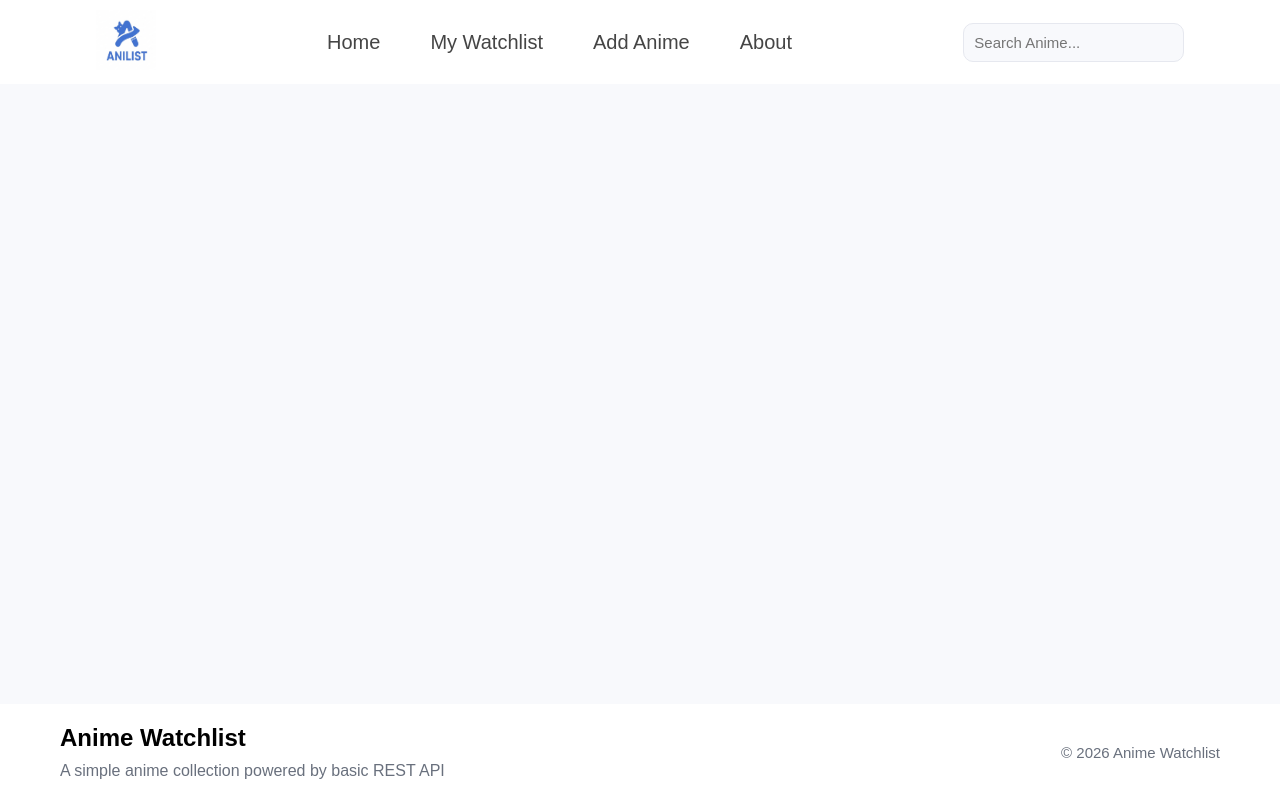
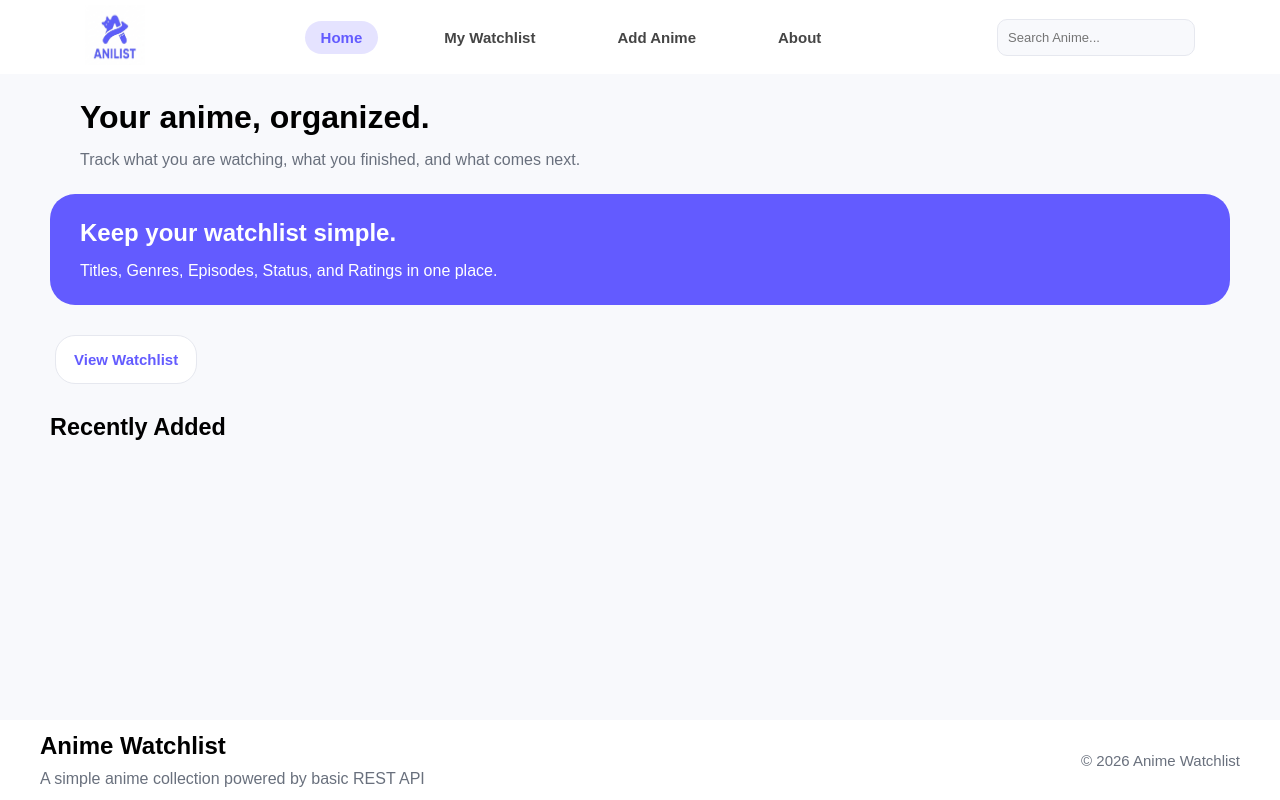
Before and after one commit to Luckyishim/Anime_Watchlist, a React (Vite) app in the folder client_side/Watchlist/: page / in a window 1280 px wide. Built offline with nearby package versions, Linux system fonts and the light colour scheme.

Commit message:
Home page half done

```diff
--- a/client_side/Watchlist/src/App.jsx
+++ b/client_side/Watchlist/src/App.jsx
@@ -1,15 +1,26 @@
 import "./styles/App.css"
 import Navbar from './components/Navbar';
 import Footer from './components/Footer'
+import { Route, Routes } from 'react-router-dom'
+import Home from './pages/Home';
+import MyWatchlist from './pages/MyWatchlist';
+import AddAnime from './pages/AddAnime';
+import About from './pages/About';
+import Card from "./components/Card";
 function App() {
   return (
     <>
       <div className='app-wrapper'>
         <Navbar />
         <main className='main-stuff'>
-
+          <Routes>
+            <Route path="/" element={<Home />} />
+            <Route path="/MyWatchList" element={<MyWatchlist />} />
+            <Route path="/AddAnime" element={<AddAnime />} />
+            <Route path="/About" element={<About />} />
+            <Route path="/testing" element={<Card />}/>
+          </Routes>
         </main>
-
         <Footer />
       </div>
     </>
--- /dev/null
+++ b/client_side/Watchlist/src/components/Card.jsx
@@ -0,0 +1,15 @@
+import "../styles/Card.css"
+export default function Card() {
+  return (
+    <div className="card">
+      <div>
+        <h2>One Piece</h2>
+        <p>Completed</p>
+      </div>
+      <div>
+        <span>Action</span>
+        <span>Adventure</span>
+      </div>
+    </div>
+  )
+}
--- a/client_side/Watchlist/src/components/Navbar.jsx
+++ b/client_side/Watchlist/src/components/Navbar.jsx
@@ -1,12 +1,12 @@
-import logo from '../assets/image.png';
-import { Link, useNavigate } from "react-router-dom";
+import logo from '../assets/logo.png';
+import { NavLink, useNavigate } from "react-router-dom";
 import '../styles/Navbar.css'
 
 export default function Navbar() {
     const navigate = useNavigate();
 
     const handleChange = () => {
-        navigate('/anime')
+        navigate('/')
     }
 
     return (
@@ -15,10 +15,10 @@ export default function Navbar() {
                 <img src={logo} alt="logo" width="60px" height="60px" onClick={handleChange} />
             </div>
             <div className='links'>
-                <Link style={{ textDecoration: 'none' }} >Home</Link>
-                <Link>My Watchlist</Link>
-                <Link>Add Anime</Link>
-                <Link>About</Link>
+                <NavLink to='/' >Home</NavLink>
+                <NavLink to='/MyWatchList' >My Watchlist</NavLink>
+                <NavLink to='/AddAnime' >Add Anime</NavLink>
+                <NavLink to='/About' >About</NavLink>
             </div>
             <div className='search-bar'>
                 <input type='text' placeholder='Search Anime...' />
--- /dev/null
+++ b/client_side/Watchlist/src/pages/About.jsx
@@ -0,0 +1,5 @@
+export default function About() {
+  return (
+    <div>About</div>
+  )
+}
--- /dev/null
+++ b/client_side/Watchlist/src/pages/AddAnime.jsx
@@ -0,0 +1,5 @@
+export default function AddAnime() {
+  return (
+    <div>AddAnime</div>
+  )
+}
--- /dev/null
+++ b/client_side/Watchlist/src/pages/Home.jsx
@@ -0,0 +1,23 @@
+import "../styles/Home.css"
+export default function Home() {
+    return (
+        <div>
+            <div className="title">
+                <h1>Your anime, organized.</h1>
+                <p>Track what you are watching, what you finished, and what comes next.</p>
+            </div>
+            <div className="bar">
+                <h2>Keep your watchlist simple.</h2>
+                <p>Titles, Genres, Episodes, Status, and Ratings in one place.</p>
+            </div>
+
+            <button type="button" className="btn-main">
+                View Watchlist
+            </button>
+
+            <div className="recents">
+                <h3>Recently Added</h3>
+            </div>
+        </div>
+    )
+}
--- /dev/null
+++ b/client_side/Watchlist/src/pages/MyWatchlist.jsx
@@ -0,0 +1,5 @@
+export default function MyWatchlist() {
+  return (
+    <div>MyWatchlist</div>
+  )
+}
--- a/client_side/Watchlist/src/styles/Footer.css
+++ b/client_side/Watchlist/src/styles/Footer.css
@@ -2,7 +2,7 @@
     display: flex;
     justify-content: space-between;
     align-items: center;
-    margin: 20px;
+    margin: 12px 0;
     padding: 0 40px;
 }
 
--- /dev/null
+++ b/client_side/Watchlist/src/styles/Home.css
@@ -0,0 +1,43 @@
+.title {
+    padding: 25px 30px;
+    margin: 0px 50px;
+    display: grid;
+    gap: 15px;
+
+}
+
+.bar {
+    padding: 25px 30px;
+    margin: 0px 50px;
+    display: grid;
+    gap: 5px;
+    background-color: #635BFF;
+    color: white;
+    border-radius: 25px;
+
+    p {
+        color: white;
+    }
+}
+
+.btn-main {
+    margin: 30px 55px;
+    padding: 15px 18px;
+    border-radius: 20px;
+    background-color: white;
+    color: #635BFF;
+    font-weight: bold;
+    font-size: 15px;
+    border: 1px solid #E6E8EF;
+
+}
+
+.btn-main:hover {
+    background-color: #e5e3ff;
+    border: 1px solid #E6E8EF;
+}
+
+.recents {
+    margin: 0px 50px;
+    font-size: 20px;
+}
--- a/client_side/Watchlist/src/styles/Navbar.css
+++ b/client_side/Watchlist/src/styles/Navbar.css
@@ -2,15 +2,16 @@
     display: flex;
     justify-content: space-around;
     align-items: center;
-    padding: 10px;
+    padding: 5px;
     position: sticky;
     top: 0;
     z-index: 100;
 }
 
-.logo{
+.logo {
     cursor: pointer;
 }
+
 .links {
     display: flex;
     gap: 50px;
@@ -18,7 +19,20 @@
     a {
         color: rgb(69, 69, 69);
         text-decoration: none;
-        font-size: 20px;
+        font-size: 15px;
+        font-weight: bold;
+        padding: 8px 16px;
+        border-radius: 20px;
+        transition: all 0.2s ease;
+    }
+
+    a.active {
+        background-color: #e5e3ff;
+        color: #635BFF;
+    }
+    a:hover {
+        background-color: #e5e3ff;
+        color: #635BFF;
     }
 }
 
@@ -28,7 +42,7 @@
     border-radius: 10px;
     border: 1px solid #E6E8EF;
     background-color: #F8F9FC;
-    font-size: 15px;
+    font-size: 13px;
 }
 
 .search-bar input:focus {
```
Also changed, not shown: client_side/Watchlist/src/assets/image.png (deleted), client_side/Watchlist/src/assets/logo.png (added), client_side/Watchlist/src/styles/Card.css (added). Lines whose indentation alone changed are shown as unchanged.
